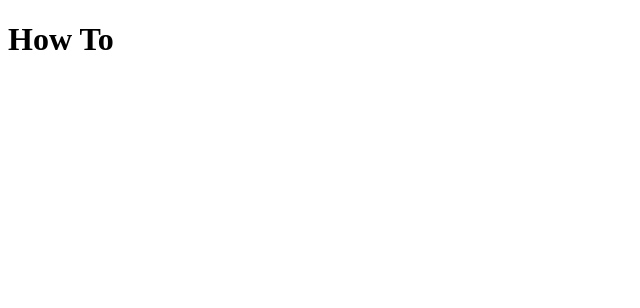
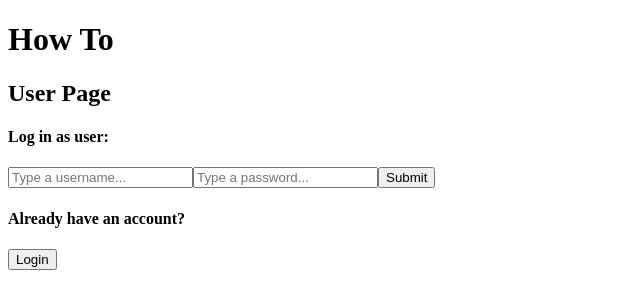
Before and after one commit to BW-how-2/Front-End, a React (Create React App) app: page /dashboard in a window 1280 px wide. Shown: the top 308 px of the page, without its empty margins (0-640 px from the left). Built offline with nearby package versions, Linux system fonts and the light colour scheme; sample sign-in values are in the browser's storage.

Commit message:
Adding private route to dashboard for user component

```diff
--- a/src/App.js
+++ b/src/App.js
@@ -17,6 +17,7 @@ function App() {
         <Switch>
 
           <PrivateRoute path='/dashboard/creator' component={Creator} />
+          <PrivateRoute path='/dashboard' component={User} />
 
           <Route exact path='/'>
             <Redirect to='/dashboard' />
--- a/src/utils/axiosWithAuth.js
+++ b/src/utils/axiosWithAuth.js
@@ -7,6 +7,6 @@ export const axiosWithAuth = () => {
         headers: {
             Authorization: token
         },
-        baseURL: "http://localhost:5000"
+        baseURL: "https://how-to-backend.herokuapp.com/"
     })
 };
```
